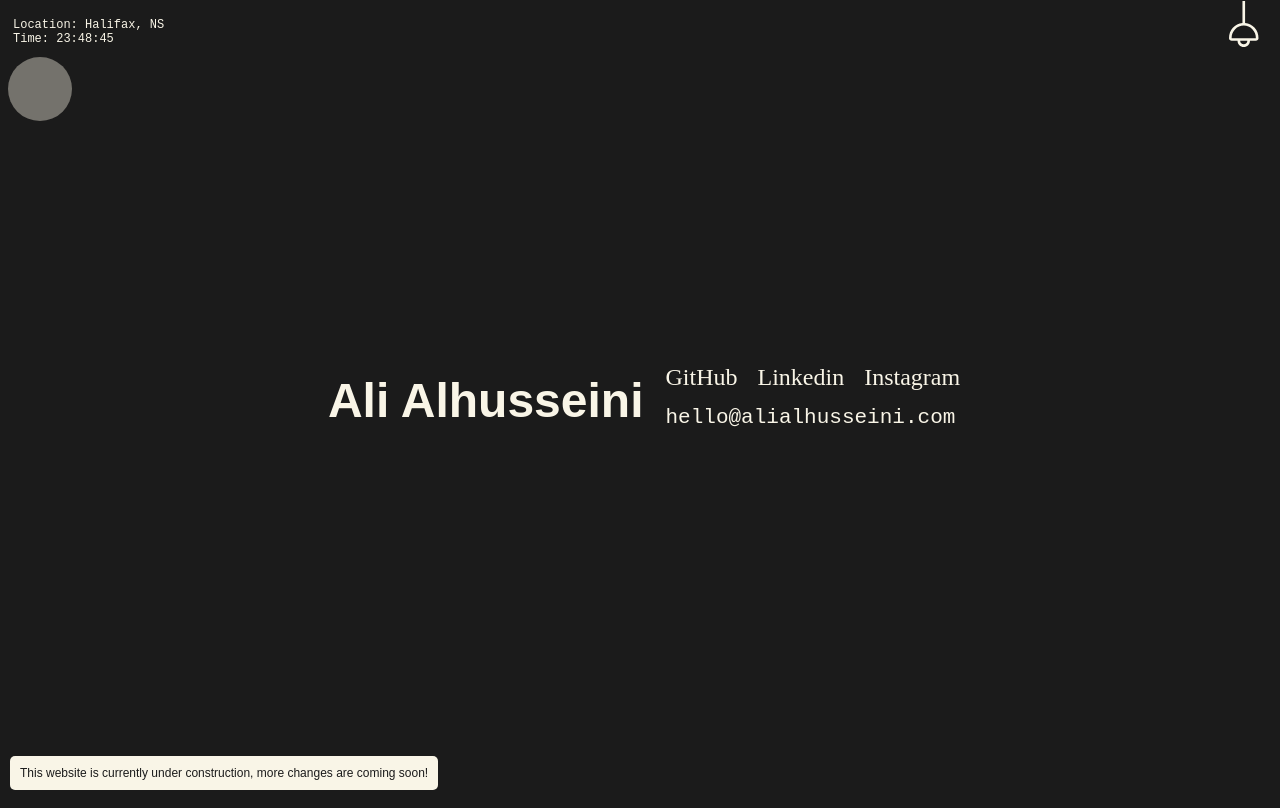
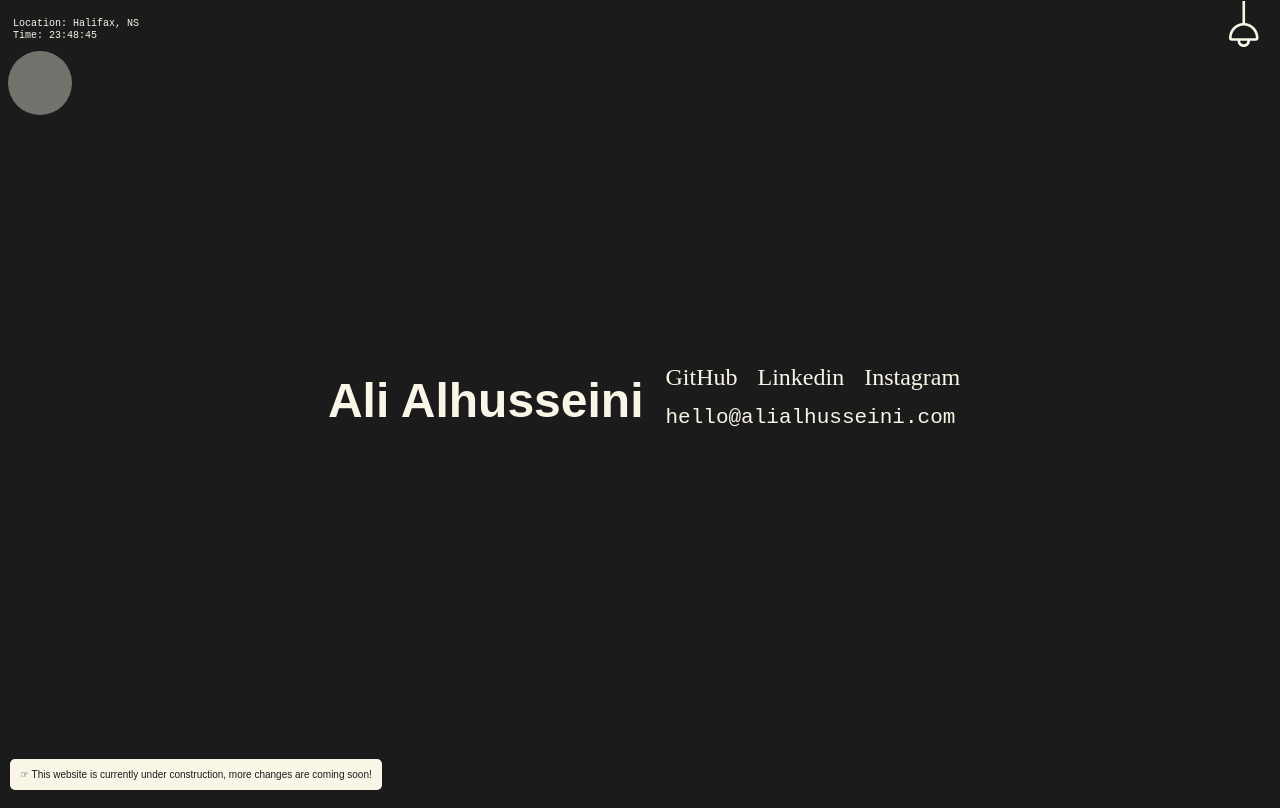
Before and after one commit to ali-alhusseini/ali-alhusseini, a plain HTML site: page index.html in a window 1280 px wide. Drawn offline with Linux system fonts and the light colour scheme.

Commit message:
Adjust footer sizing

```diff
--- a/index.html
+++ b/index.html
@@ -45,7 +45,7 @@
                 <a class="links email" href="mailto:hello@alialhusseini.com">hello@alialhusseini.com</a>
             </div>
             <div>
-                <p id="footer">This website is currently under construction, more changes are coming soon!</p>
+                <p id="footer">☞ This website is currently under construction, more changes are coming soon!</p>
             </div>
         </div>
 
--- a/styles/style.css
+++ b/styles/style.css
@@ -6,7 +6,7 @@
     --font-family: "Helvetica Neua", "Arial", sans-serif;
     --font-family-serif: "Times New Roman", "Times", serif;
     --font-family-mono: "Courier New", "Courier", monospace;
-    --font-size-xs: 12px;
+    --font-size-xs: 10px;
     --font-size-s: 16px;
     --font-size-m: 24px;
     --font-size-l: 30px;
```
